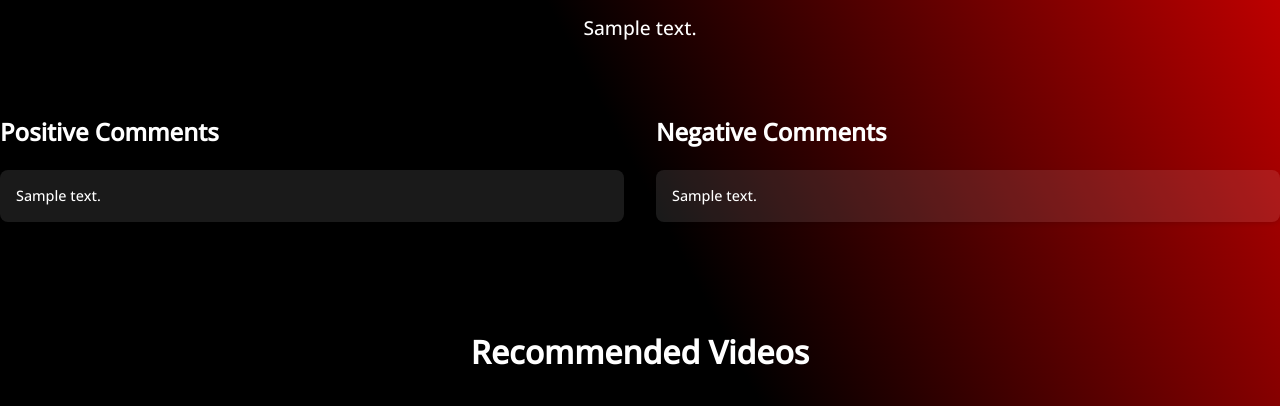
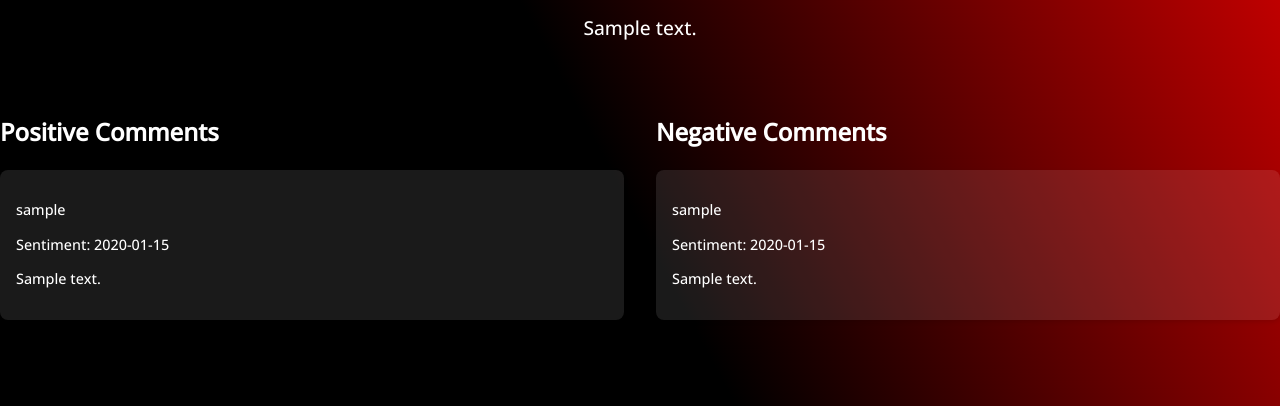
Before and after one commit to jasozh/ted-finds, a Flask app: template backend/templates/video.html in a window 1280 px wide. Shown: the part 482-888 px from the top of the page. Run offline with Flask 2, Linux system fonts and the light colour scheme; the template is opened without the code that fills it: most values are stand-ins (such as "Sample title", 1, 10 or a date in 2020); parts of the project's set-up code (start-up, migrations or seed data) failed here and were passed over.

Commit message:
Render comments

```diff
--- a/backend/app.py
+++ b/backend/app.py
@@ -166,16 +166,32 @@ def video():
     video_title = request.args.get('w')
     data = df[df["title"] == video_title].iloc[0]
     related_videos = df.head(10)
+
+    comments = json.loads(data.comments)
+    print(comments[0]["body"])
+
     positive_comments = [
-        "Positive Comment 1 from YouTube...",
-        "Positive Comment 2 from YouTube...",
-        "Positive Comment 3 from YouTube...",
+        comments[i]
+        for i in range(len(comments))
+        if comments[i]["sentiment"] > 0
     ]
+
     negative_comments = [
-        "Negative Comment 1 from YouTube...",
-        "Negative Comment 2 from YouTube...",
-        "Negative Comment 3 from YouTube...",
+        comments[i]
+        for i in range(len(comments))
+        if comments[i]["sentiment"] < 0
     ]
+
+    # positive_comments = [
+    #     "Positive Comment 1 from YouTube...",
+    #     "Positive Comment 2 from YouTube...",
+    #     "Positive Comment 3 from YouTube...",
+    # ]
+    # negative_comments = [
+    #     "Negative Comment 1 from YouTube...",
+    #     "Negative Comment 2 from YouTube...",
+    #     "Negative Comment 3 from YouTube...",
+    # ]
     return render_template('video.html', title="Video", data=data, related_videos=related_videos, positive_comments=positive_comments, negative_comments=negative_comments)
 
 
--- a/backend/templates/video.html
+++ b/backend/templates/video.html
@@ -33,13 +33,21 @@
       <div class="comments-column" id="positive-comments-column">
         <h2>Positive Comments</h2>
         {% for comment in positive_comments %}
-        <div class="comment">{{ comment }}</div>
+        <div class="comment">
+          <p>{{ comment.username }}</p>
+          <p>Sentiment: {{ comment.sentiment }}</p>
+          <p>{{ comment.body }}</p>
+        </div>
         {% endfor %}
       </div>
       <div class="comments-column" id="negative-comments-column">
         <h2>Negative Comments</h2>
         {% for comment in negative_comments %}
-        <div class="comment">{{ comment }}</div>
+        <div class="comment">
+          <p>{{ comment.username }}</p>
+          <p>Sentiment: {{ comment.sentiment }}</p>
+          <p>{{ comment.body }}</p>
+        </div>
         {% endfor %}
       </div>
     </div>
```
